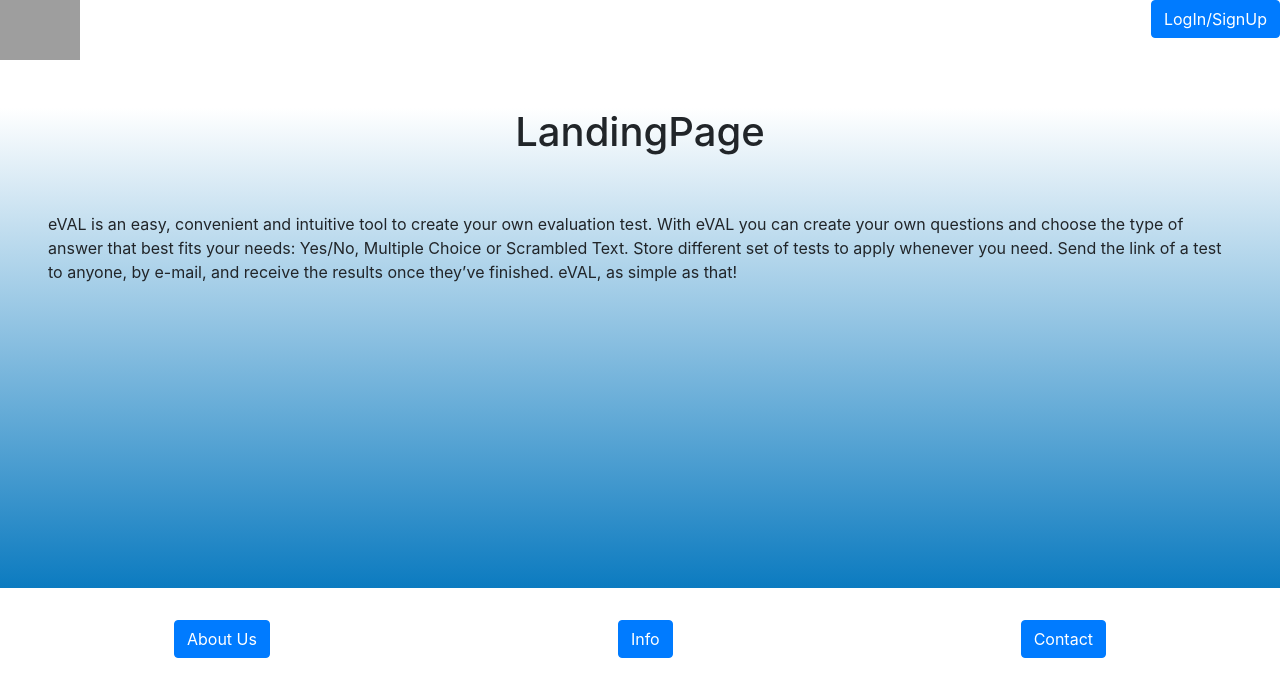
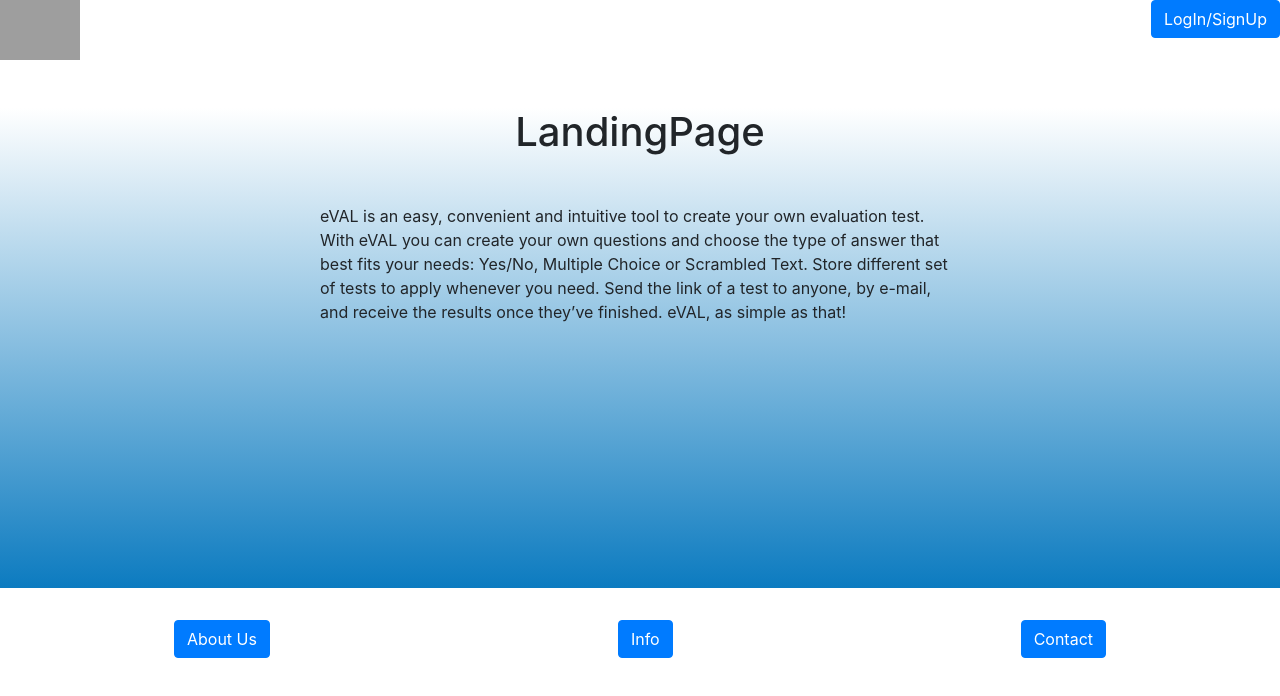
Before and after one commit to Alipudina/eVal, a React (Create React App) app in the folder browser/: page / in a window 1280 px wide. Shown: the top 696 px of the page. Built offline with nearby package versions, Linux system fonts and the light colour scheme; grey boxes are pictures that could not be loaded.

Commit message:
landing move element

```diff
--- a/browser/src/components/landingPage.js
+++ b/browser/src/components/landingPage.js
@@ -9,8 +9,8 @@ export default class LandingPage extends Component {
                 <NavLink to="/login" className="  btn btn-primary float-right">LogIn/SignUp</NavLink>
                 <div className="landingPage Container mt-5">
                     <h1> LandingPage</h1>
-                    <div className="p-5 p-lg-5">
-                        <p className="Card">
+                    <div className="">
+                        <p className="Card w-50 mx-auto my-5">
                             eVAL is an easy, convenient and intuitive tool to create your own evaluation test.
                             With eVAL you can create your own questions and choose the type of answer that best fits
                             your needs: Yes/No, Multiple Choice or Scrambled Text.             Store different set of tests to apply whenever you need.
```
